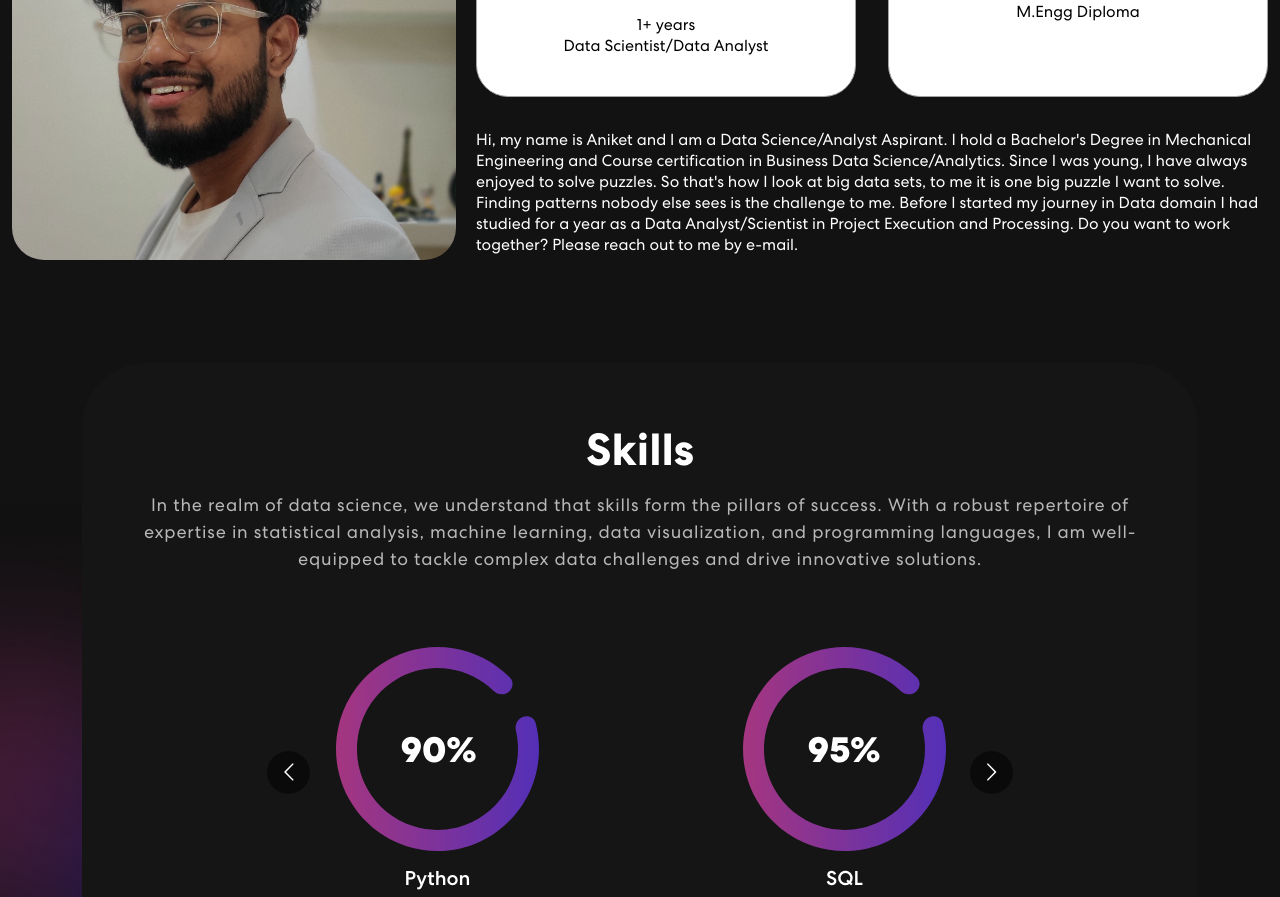
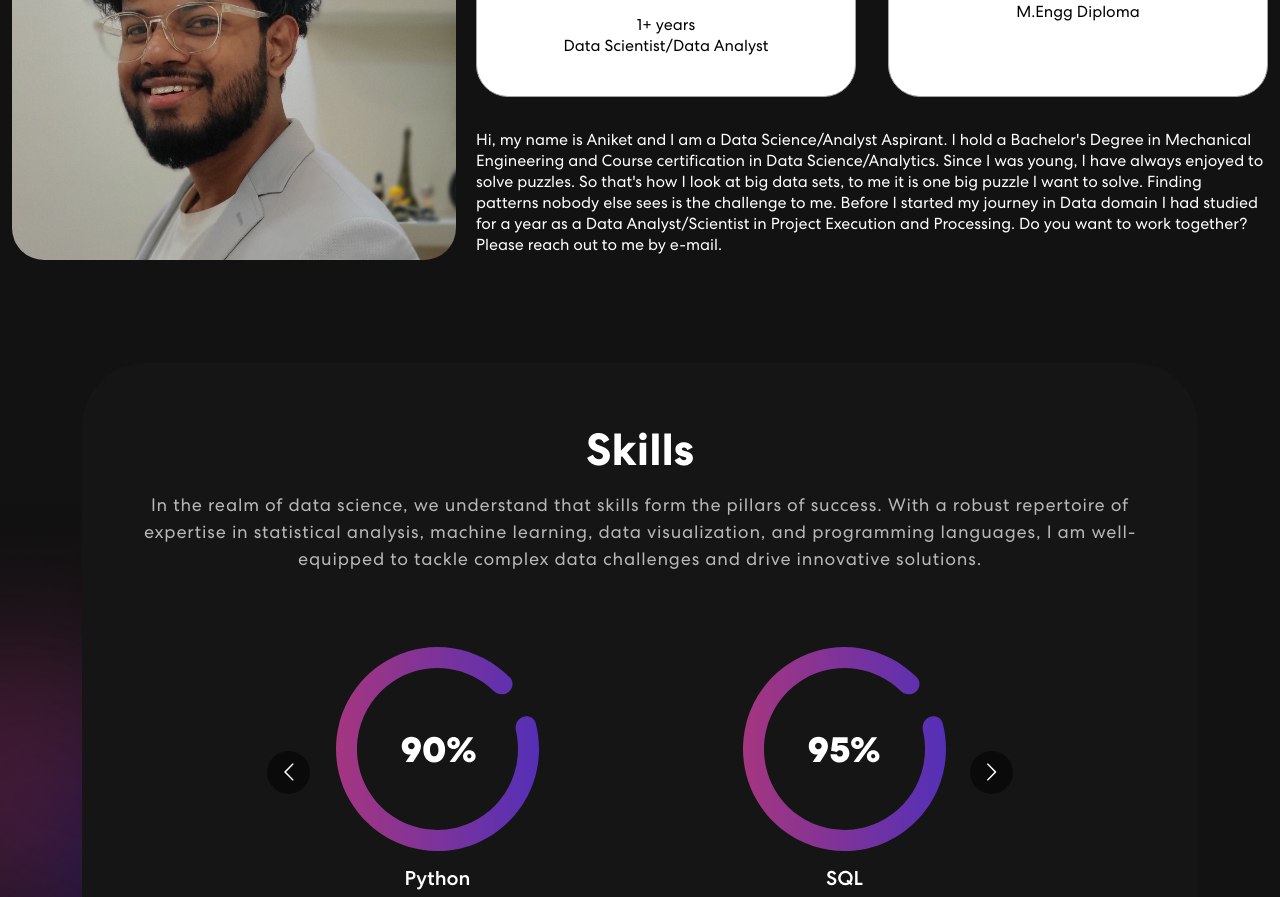
Before and after one commit to aniketjayant953/React-Portfolio, a React (Create React App) app: page / in a window 1280 px wide. Shown: the part 1120-2017 px from the top of the page. Built offline with nearby package versions, Linux system fonts and the light colour scheme; no server answers.

Commit message:
fix bugs

```diff
--- a/src/components/About.js
+++ b/src/components/About.js
@@ -34,7 +34,7 @@ export const About = () => {
 
         <div class="text-container">
           <p>
-          Hi, my name is Aniket and I am a Data Science/Analyst Aspirant. I hold a Bachelor's Degree in Mechanical Engineering and Course certification in Business Data Science/Analytics.
+          Hi, my name is Aniket and I am a Data Science/Analyst Aspirant. I hold a Bachelor's Degree in Mechanical Engineering and Course certification in Data Science/Analytics.
 
 Since I was young, I have always enjoyed to solve puzzles. So that's how I look at big data sets, to me it is one big puzzle I want to solve. Finding patterns nobody else sees is the challenge to me. Before I started my journey in Data domain I had studied for a year as a Data Analyst/Scientist in Project Execution and Processing. Do you want to work together? Please reach out to me by e-mail.
           </p>
```
